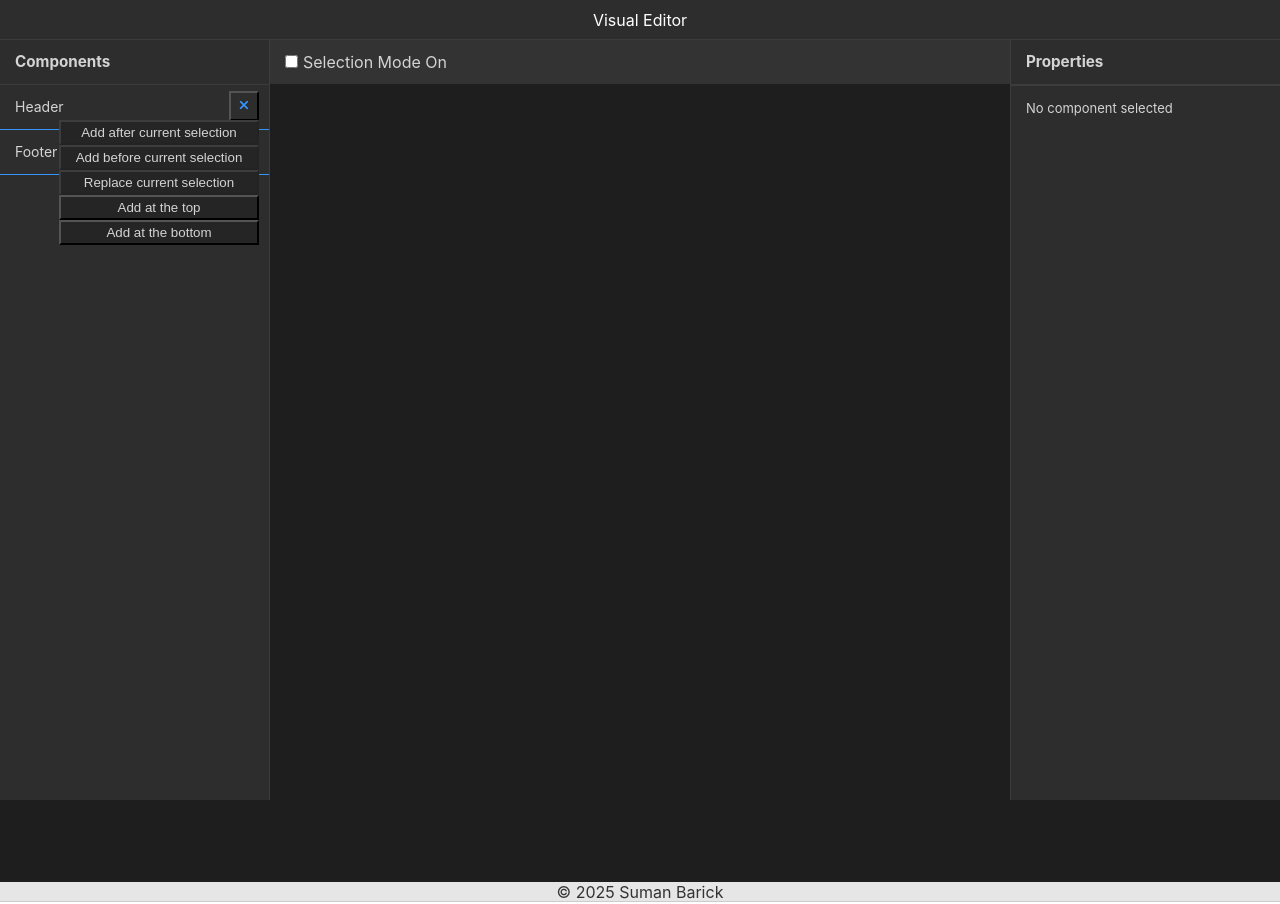
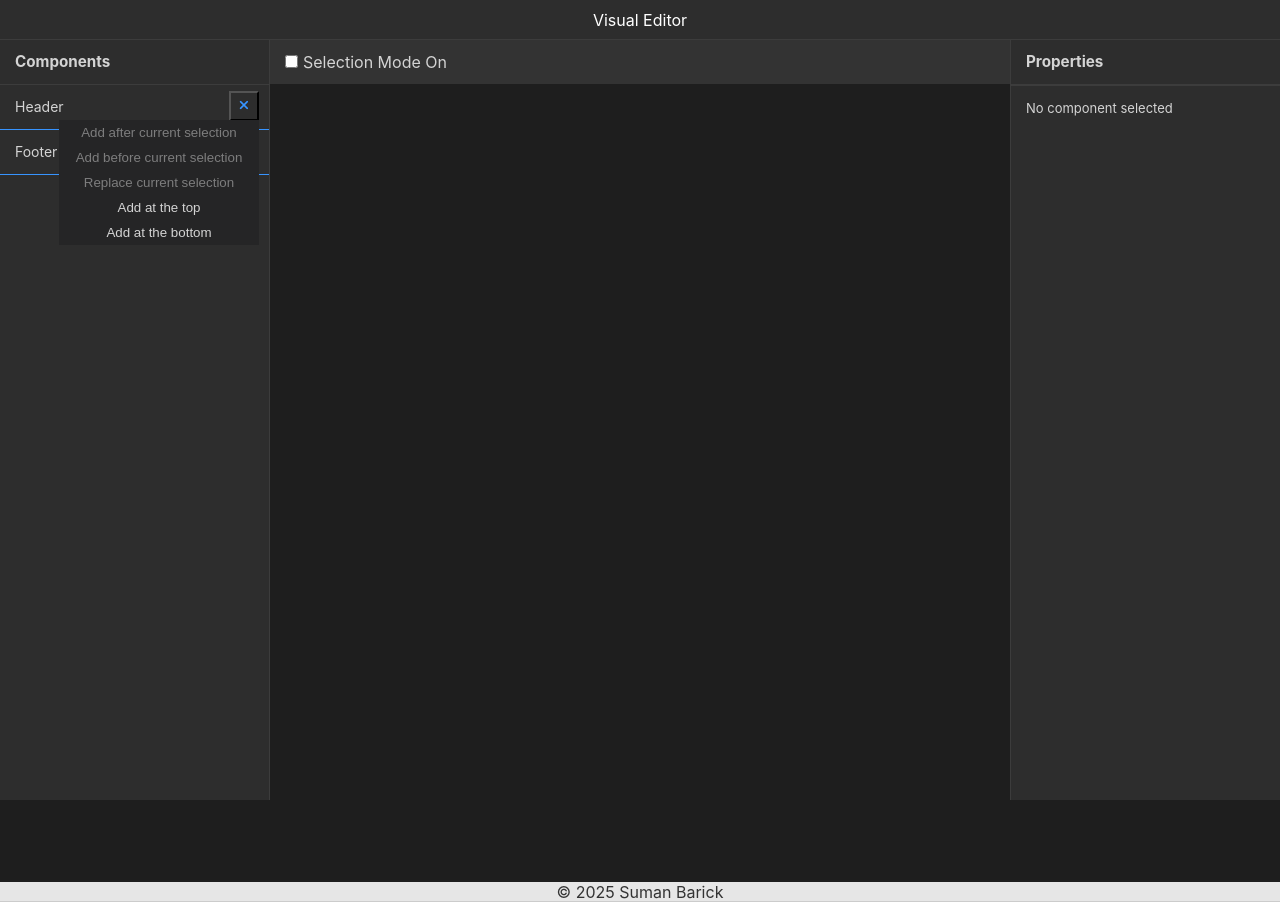
Before and after one commit to codotronix/visual-editor, a React (Vite) app: page / in a window 1280 px wide. Both pictures are taken after a click on the button 244 px from the left and 106 px from the top of the page. Built offline with nearby package versions, Linux system fonts and the light colour scheme.

Commit message:
Button component WIP

```diff
--- a/src/App.css
+++ b/src/App.css
@@ -15,7 +15,6 @@
     --color-footer-bg: #1e1e1e;
     --color-footer-text: #cccccc;
     --color-footer-border: #3c3c3c;
-
 
     --color-toolbar-bg: #e6e6e6;
     --color-canvas-bg: #ffffff;
--- a/src/components/editor/builder-area/BuildArea.tsx
+++ b/src/components/editor/builder-area/BuildArea.tsx
@@ -31,7 +31,7 @@ const StyledBuildArea = styled.div`
 
 const BuildArea = () => {
     const {
-        componentTree, createComponent, selectModeOn, selectedCompId, setSelectedCompId,
+        componentTree, createComponent, selectModeOn, selectedComponentInstanceId, setSelectedComponentInstanceId,
     } = useEditorContext();
 
     const { setNodeRef } = useDroppable({
@@ -54,10 +54,10 @@ const BuildArea = () => {
 
     const markComponentAsSelected = (isSelected: boolean, compId: string) => {
         if (isSelected) {
-            setSelectedCompId(compId);
+            setSelectedComponentInstanceId(compId);
         }
         else {
-            setSelectedCompId('');
+            setSelectedComponentInstanceId('');
         }
     }
 
@@ -77,7 +77,7 @@ const BuildArea = () => {
                     key={compInstanceId}
                     data-id={compInstanceId}
                     className={clsx("bxvse_component", compInstance?.props?.className,
-                        selectedCompId === compInstanceId && 'bxvse_selected_in_editor'
+                        selectedComponentInstanceId === compInstanceId && 'bxvse_selected_in_editor'
                     )}
                     onClick={(e: any) => {
                         if (selectModeOn) {
--- a/src/components/editor/components-explorer/ComponentContextMenu.tsx
+++ b/src/components/editor/components-explorer/ComponentContextMenu.tsx
@@ -1,5 +1,6 @@
 import styled from "@emotion/styled"
 import { useEditorContext } from "../editorContext"
+import { Button } from "../../vse"
 
 const StyledComponentContextMenu = styled.div`
     position: absolute;
@@ -12,12 +13,6 @@ const StyledComponentContextMenu = styled.div`
     z-index: 2;
     animation: appear 900ms ease;
 
-    & > button {
-        background: transparent;
-        color: var(--color-text);
-        padding: 3px;
-    }
-
     @keyframes appear {
         0% { opacity: 0; }
         100% { opacity: 1; }
@@ -25,24 +20,24 @@ const StyledComponentContextMenu = styled.div`
 `
 
 const ComponentContextMenu = () => {
-    const { selectedCompId } = useEditorContext()
+    const { selectedComponentInstanceId } = useEditorContext()
     return (
         <StyledComponentContextMenu>
-            <button onClick={() => console.log('Edit')} disabled={!selectedCompId}>
+            <Button onClick={() => console.log('Edit')} disabled={!selectedComponentInstanceId}>
                 Add after current selection
-            </button>
-            <button onClick={() => console.log('Delete')} disabled={!selectedCompId}>
+            </Button>
+            <Button onClick={() => console.log('Delete')} disabled={!selectedComponentInstanceId}>
                 Add before current selection
-            </button>
-            <button onClick={() => console.log('Delete')} disabled={!selectedCompId}>
+            </Button>
+            <Button onClick={() => console.log('Delete')} disabled={!selectedComponentInstanceId}>
                 Replace current selection
-            </button>
-            <button onClick={() => console.log('Delete')}>
+            </Button>
+            <Button onClick={() => console.log('Delete')}>
                 Add at the top
-            </button>
-            <button onClick={() => console.log('Delete')}>
+            </Button>
+            <Button onClick={() => console.log('Delete')}>
                 Add at the bottom
-            </button>
+            </Button>
         </StyledComponentContextMenu>
     )
 }
--- a/src/components/editor/editorContext.tsx
+++ b/src/components/editor/editorContext.tsx
@@ -24,8 +24,8 @@ const EditorContext = createContext({
     updateProp: (componentId: string, propName: string, propValue: any) => log(`Updating prop ${propName} of component ${componentId} to ${propValue}`),
     selectModeOn: false,
     setSelectModeOn: (isOn: boolean) => log(`Setting select mode to ${isOn}`),
-    selectedCompId: '',
-    setSelectedCompId: (compId: string) => log(`Setting selected component ID to ${compId}`),
+    selectedComponentInstanceId: '',
+    setSelectedComponentInstanceId: (compId: string) => log(`Setting selected component ID to ${compId}`),
     selectedComponentInstance: null as TSelectedComponentInstance,
     contextMenuProps: null as TComponentContextMenu,
     toggleContextMenu: (e: React.MouseEvent, compId: string) => log(`Toggling context menu for component ${compId} at position ${e.clientY}`),
@@ -36,13 +36,13 @@ export const useEditorContext = () => useContext(EditorContext);
 export const EditorContextProvider = ({ children }: { children: React.ReactElement }) => {
     const [componentTree, setComponentTree] = useState<TComponentTree>(INIT_TREE);
     const [selectModeOn, _setSelectModeOn] = useState<boolean>(false);
-    const [selectedCompId, setSelectedCompId] = useState<string>('');
+    const [selectedComponentInstanceId, setSelectedComponentInstanceId] = useState<string>('');
     const [contextMenuProps, setContextMenuProps] = useState<TComponentContextMenu>(null);
-    const selectedComponentInstance: (TComponentInstance | null) = componentTree.components[selectedCompId] || null;
+    const selectedComponentInstance: (TComponentInstance | null) = componentTree.components[selectedComponentInstanceId] || null;
 
     const setSelectModeOn = (isOn: boolean) => {
         if(!isOn) {
-            setSelectedCompId('');
+            setSelectedComponentInstanceId('');
         }
         _setSelectModeOn(isOn);
     }
@@ -126,8 +126,8 @@ export const EditorContextProvider = ({ children }: { children: React.ReactEleme
             selectModeOn,
             setSelectModeOn,
             selectedComponentInstance,
-            selectedCompId,
-            setSelectedCompId,
+            selectedComponentInstanceId,
+            setSelectedComponentInstanceId,
             contextMenuProps,
             toggleContextMenu,
         }}>
--- /dev/null
+++ b/src/components/vse/button/Button.tsx
@@ -0,0 +1,37 @@
+import styled from "@emotion/styled";
+
+type TButton = React.ButtonHTMLAttributes<HTMLButtonElement> & {
+    children: React.ReactNode;
+}
+
+const StyledButton = styled.button`
+    user-select: none;
+    cursor: pointer;
+    outline: none;
+    border: none;
+    padding: 5px 10px;
+    background: transparent;
+    color: var(--color-text);
+
+    &:disabled {
+        cursor: not-allowed;
+        opacity: 0.5;
+    }
+
+    &:hover {
+        background: rgba(155, 155, 155, 0.1);
+    }
+`
+
+const Button = ({ children, type='button', ...restProps } : TButton) => {
+    return (
+        <StyledButton
+            type={type}
+            {...restProps}
+        >
+            {children}
+        </StyledButton>
+    )
+}
+
+export default Button;
--- a/src/components/vse/index.ts
+++ b/src/components/vse/index.ts
@@ -1,6 +1,7 @@
 import Header from "./header/Header";
 import Footer from "./footer/Footer";
+import Button from "./button/Button";
 
 export {
-    Header, Footer
+    Header, Footer, Button
 }
```
